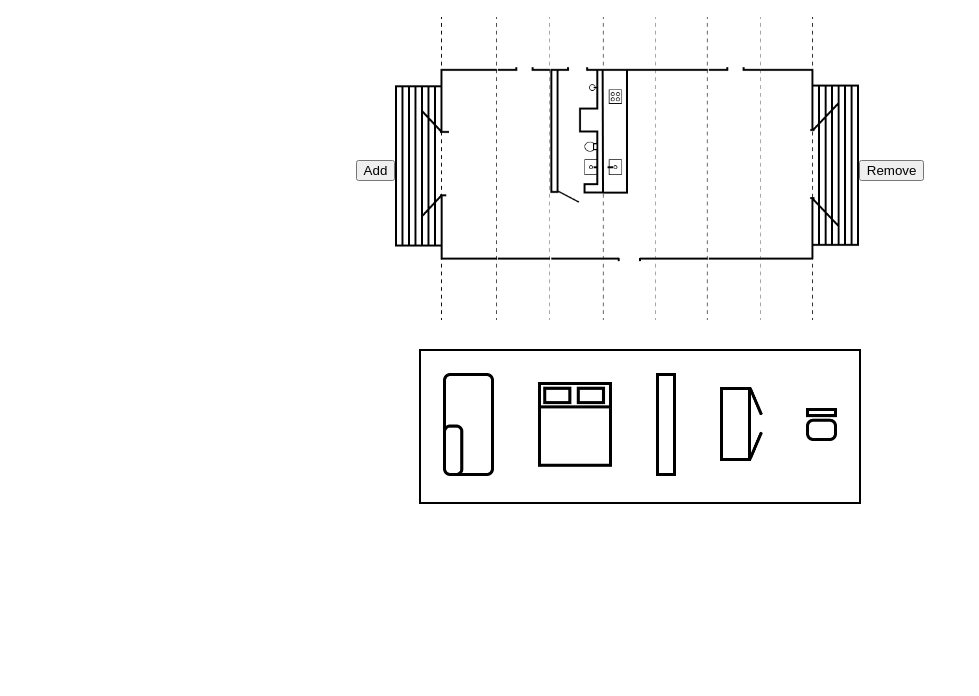
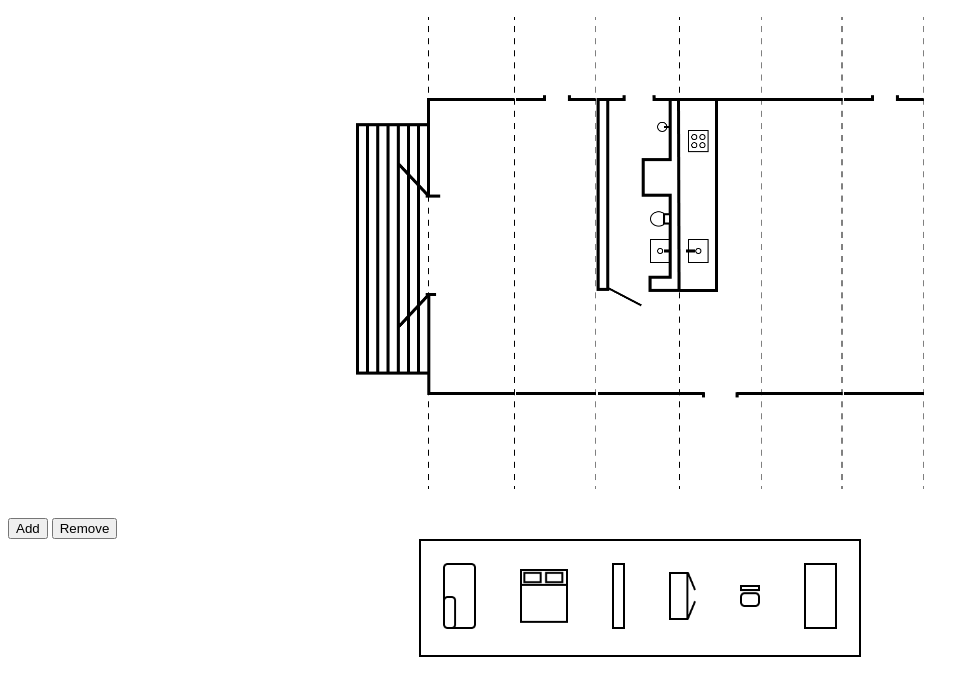
Before and after one commit to cornedirks/Configuratorpage-Wikkelhouse, a plain HTML site: page index.html in a window 1280 px wide. Both pictures are taken after a click on the button "Remove". Shown: the part 58-754 px from the top of the page, without its empty margins (0-979 px from the left). Drawn offline with Linux system fonts and the light colour scheme.

Commit message:
sortable fixed + added segments
sortable fixed + added segments

```diff
--- a/css/style.css
+++ b/css/style.css
@@ -16,6 +16,16 @@ h2 {
   align-items: center;
   justify-content: center;
   width: 45%;
+  margin: 0 auto;
+  margin-bottom: 2%;
+}
+
+.segment-draggable {
+  display: flex;
+  flex-direction: row;
+  align-items: center;
+  justify-content: center;
+  width: 100%;
   margin: 0 auto;
   margin-bottom: 2%;
 }
--- a/index.html
+++ b/index.html
@@ -17,27 +17,28 @@
 
     <!--All the segments -->
     <section class="segment-container" id="containerId">
-      <button class="add" id="add">Add</button>
-      <div class="segment" id="segmentId">
+      <div class="segment" id="segmentLeftVerandaId">
         <img src="images/Left-Veranda-Segment.png" alt="Left-veranda-Segment" />
       </div>
-      <div class="segment" id="segmentId">
+      <div class="segment" id="segmentWindowId">
         <img src="images/Window-Segment.png" alt="Window-segment" />
       </div>
-      <div class="segment" id="segmentId">
+      <div class="segment" id="segmentBathroomId">
         <img src="images/Kitchen-Bathroom-Segment.png" alt="Kitchen-and-Bathroom-Segment"/>
       </div>
-      <div class="segment" id="segmentId">
+      <div class="segment" id="segmentEmptyId">
         <img src="images/Empty-Segment.png" alt="Empty-segment" />
       </div>
-      <div class="segment" id="segmentId">
+      <div class="segment" id="segmentWindowId">
         <img src="images/Window-Segment.png" alt="Window-segment" />
       </div>
-      <div class="segment" id="segmentId">
+      <div class="segment" id="segmentRightVerandaId">
         <img src="images/Right-Veranda-Segment.png" alt="Right-Veranda-Segment"/>
       </div>
-      <button class="remove" id="remove">Remove</button>
     </section>
+
+    <button class="add" id="add">Add</button>
+    <button class="remove" id="remove">Remove</button>
 
     <section class="objectcontainer">
       <div class="objectcard" id="objectCardId">
--- a/js/main.js
+++ b/js/main.js
@@ -1,7 +1,8 @@
 $(document).ready(function(){
 
-    var containerId = $("#containerId");
-    var segmentId = ["segment1"];
+    let containerId = $("#containerId");
+    let segmentId = ["segment1"];
+    let uuid = 1;
     $.each(segmentId, function(index, value){
 
         $("#containerId").sortable({
@@ -13,21 +14,30 @@ $(document).ready(function(){
         });
 
         $("#add").click( function() {
-            containerId.append($("<div class='segment'>" + value + "</div>"));
+            uuid ++; // dit moeten we bijhouden, precies weten welke blokjes er zijn.
+
+            newSegmentContainer = $('<div>', {class:'segment img', id: "segment" + uuid})
+            containerId.append(newSegmentContainer);
+            segmentContainer = $('#segment' + uuid);
+            segmentContainer.append($('<img>', {src:'images/Empty-Segment.png'}));
         });
 
         $("#remove").click( function() {
-            $("div:last").remove();
+            $("#containerId div:last").remove();
+
+            // dit specifiek op de laatste id, dus je hebt een array pop, de laatste weg.
+            // verwijderen moet op een id kunnen.
         });
 
-        $("#segmentId").sortable({
+        $(".segment-container").sortable({
             connectWith: "#objectCardId",
             opacity: 0.5,
             cursor: "grabbing",
+            // is hier een class die je kan toevoegen wanneer je aan het draggen bent?
         });
 
         $("#objectContainerId").sortable({
-            connectWith: "#segmentId",
+            connectWith: ".segment",
             opacity: 0.5,
             cursor: "grabbing",
         });
```
